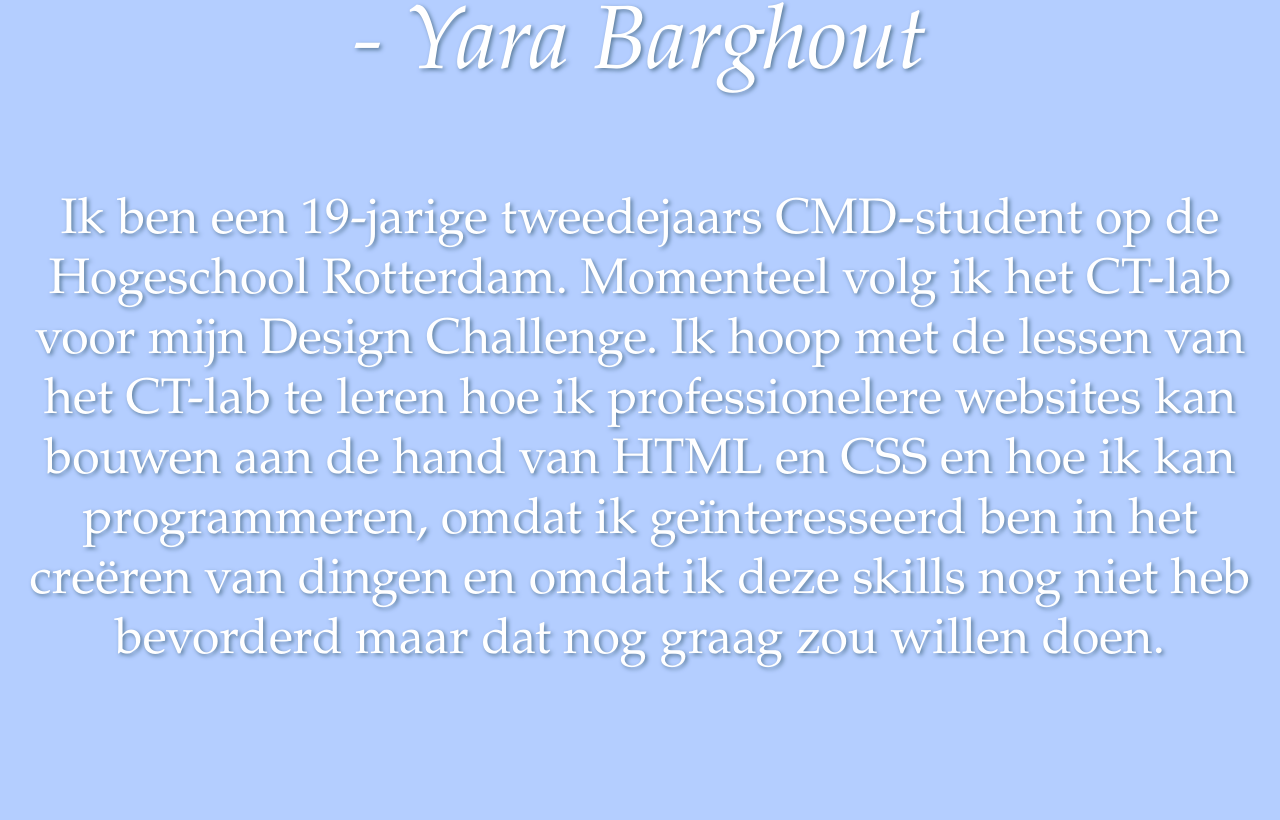
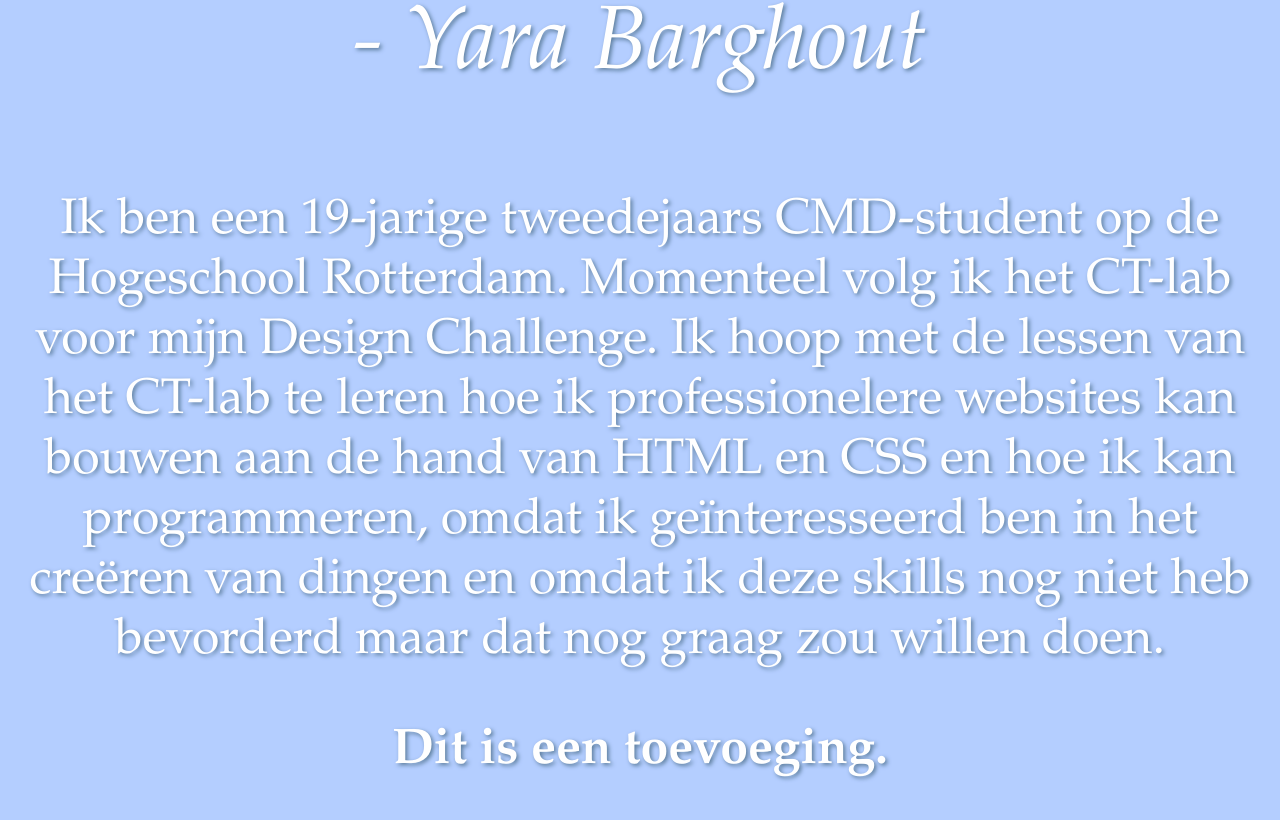
Before and after one commit to YBG2002/CU2, a plain HTML site: page index.html in a window 1280 px wide. Shown: the part 2387-3207 px from the top of the page. Before the commit the page ends 3109 px from the top, so only its background shows below. Drawn offline with Linux system fonts and the light colour scheme.

Commit message:
v2 toegevoegd

```diff
--- a/index.html
+++ b/index.html
@@ -22,5 +22,8 @@
 				ik kan programmeren, omdat ik geïnteresseerd ben in het creëren van dingen en omdat ik deze skills nog niet heb bevorderd maar dat nog graag zou willen doen.
 			</p>
 		</div>
+		<div>
+			<h2 class="texto">Dit is een toevoeging.</h2>
+		</div>
 	</body>
 </html>
```
